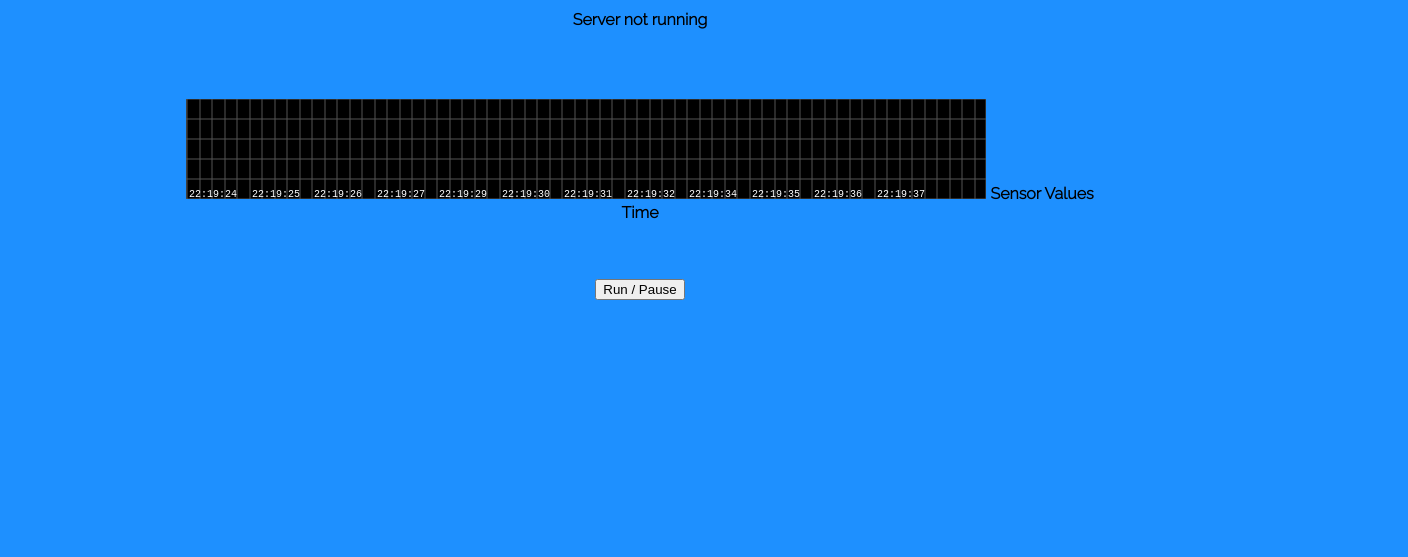
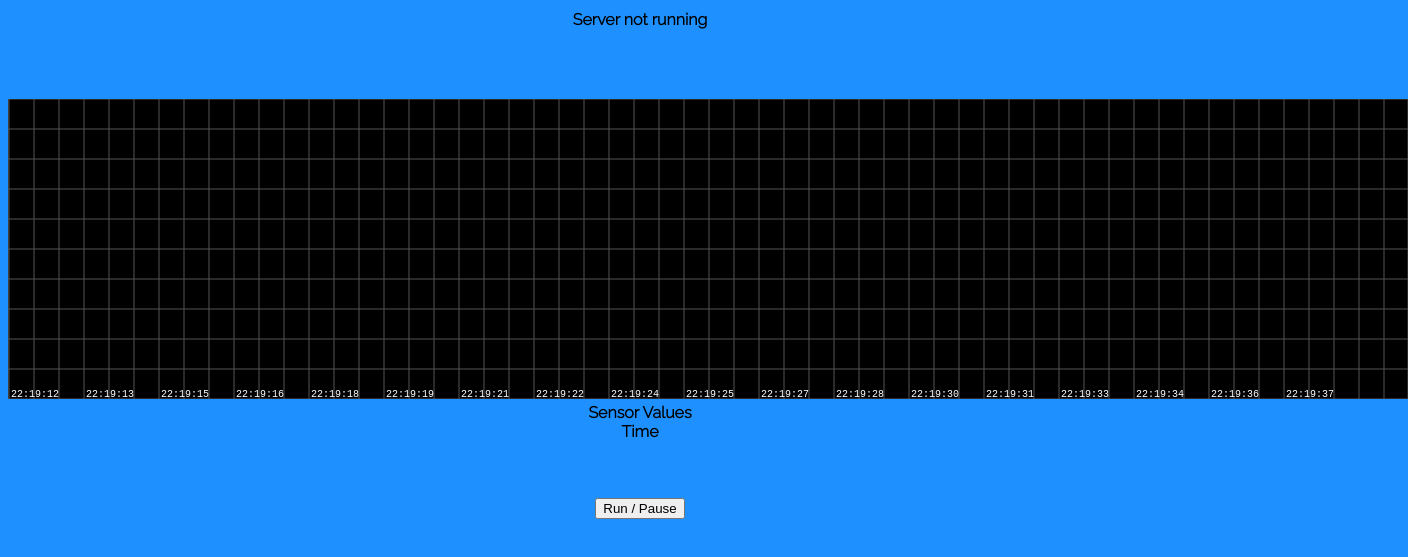
Before and after one commit to nervousnet-virtual-sensors/NervousnetCompetitionGame, a plain HTML site: page GameServerInterface/RealTimeGraph.html in a window 1280 px wide. Shown: the part 155-712 px from the top of the page, 1408 px wide, since content can reach past the window. Drawn offline with Linux system fonts and the light colour scheme.

Commit message:
graph size increased for 15 inch macbook

```diff
--- a/GameServerInterface/RealTimeGraph.html
+++ b/GameServerInterface/RealTimeGraph.html
@@ -26,7 +26,7 @@
             </div>
             </h2>
         </div>
-        <canvas id="sensor" width="800" height="100"></canvas>
+        <canvas id="sensor" width="1400" height="300"></canvas>
         <label style=" font-weight: bold;">Sensor Values</label>
 
         <br>
@@ -75,8 +75,8 @@
                     grid: {
                         strokeStyle: '#555555',
                         lineWidth: 1,
-                        millisPerLine: 250,
-                        verticalSections: 5
+                        millisPerLine: 500,
+                        verticalSections: 10
                     }
                 });
 
```
Also changed, not shown: GameServerInterface/AccelerometerGameStartPage.html (+2 -2 lines), GameServerInterface/LightGameStartPage.html (+3 -3 lines).
